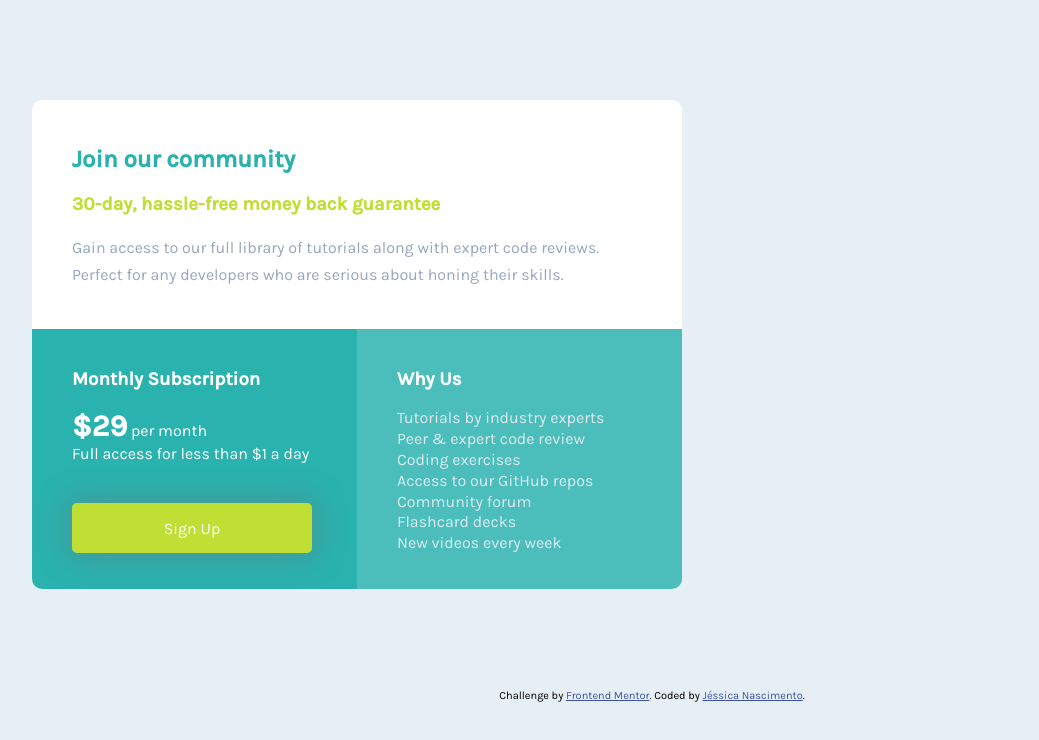
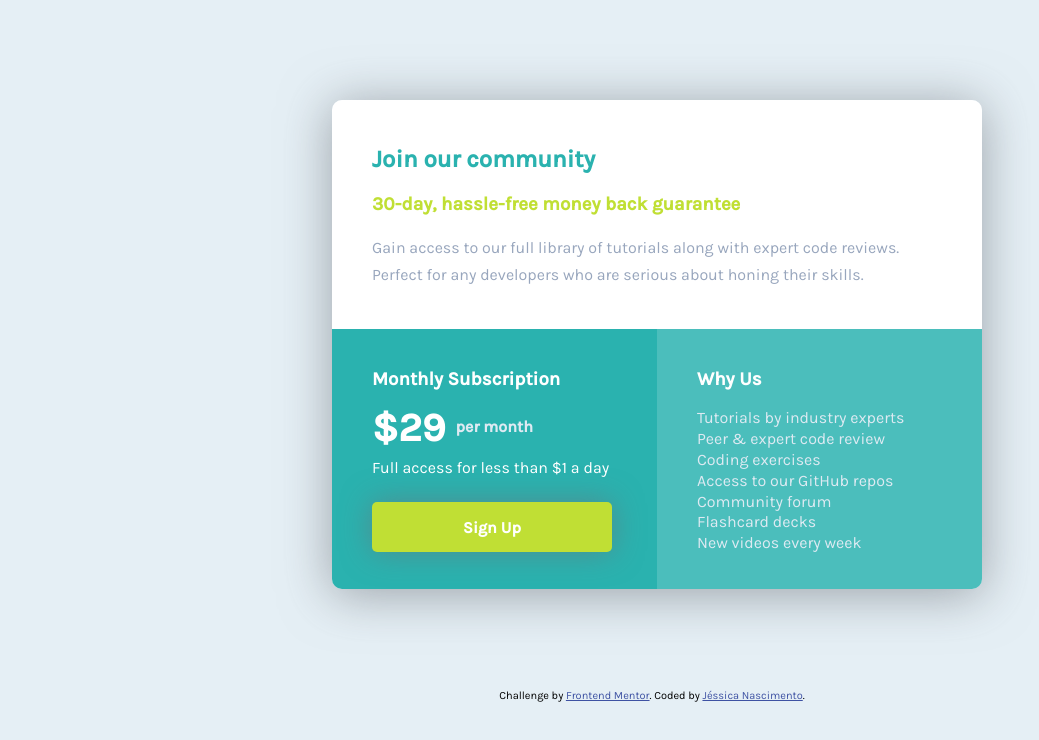
Before and after one commit to jessicacfsb/single-price-grid-component-master, a plain HTML site: page index.html in a window 1280 px wide. Shown: the top 740 px of the page, without its empty margins (68-1107 px from the left). Drawn offline with Linux system fonts and the light colour scheme.

Commit message:
desafio concluído

```diff
--- a/estilo.css
+++ b/estilo.css
@@ -5,12 +5,17 @@ body{
     font-size: 16px;
     width: 1440px;
     background-color: hsl(204, 43%, 93%);
+    overflow: unset;
 }
 
 .container{
     margin: 100px;
+      margin-left: 400px;
     display: block;
+    height: auto;
     width: 650px;
+    border-radius: 10px;
+    box-shadow: 0px 5px 50px 1px hsla(218, 5%, 45%, 60%);
 }
 
 .principal{
@@ -48,9 +53,22 @@ h2{
 
 .subscription span{
     font-weight: 900;
-    font-size: 30px;
+    font-size: 40px;
+    line-height: 1.0;
+}
 
+span.segundo{
+    display: inline-flex;
+    font-size: 16px;
+    color: hsl(204, 43%, 91%);
+    padding: 10px;
+    margin-top: -15px;
+    line-height: 3.0;
+    position: absolute;
+}
 
+.subscription p{
+    line-height: 0.5;
 }
 
 .why-us{
@@ -73,10 +91,11 @@ h2{
 #botao{
     display: flex;
     color: hsl(0, 100%, 100%);
+    font-weight: bolder;
     align-items: center;
     justify-content: center;
     background-color: hsl(71, 73%, 54%);
-    margin-top: 40px;
+    margin-top: 30px;
     padding: 20px;
     height: 10px;
     width: 200px;
--- a/index.html
+++ b/index.html
@@ -35,9 +35,9 @@
 
         <h3>Monthly Subscription</h3>
 
-        <span>&dollar;29</span> per month<br>
+        <span>&dollar;29</span> <span class="segundo">per month</span><br>
 
-        Full access for less than &dollar;1 a day
+        <p>Full access for less than &dollar;1 a day</p>
 
         <div id="botao">Sign Up</div>
 
```
